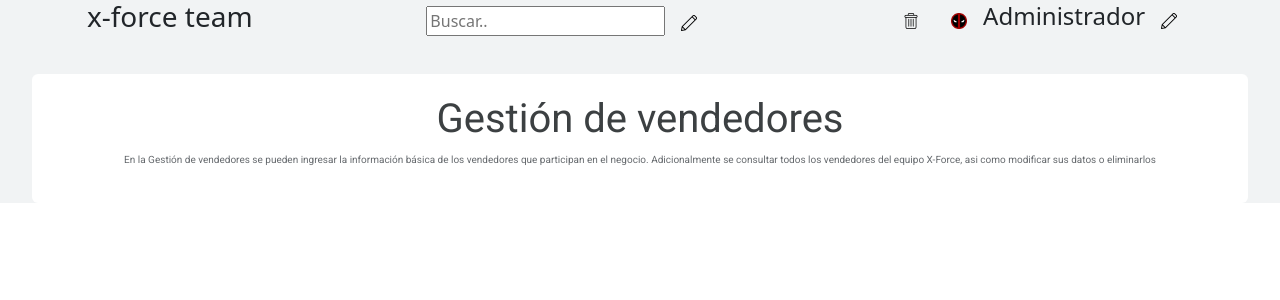
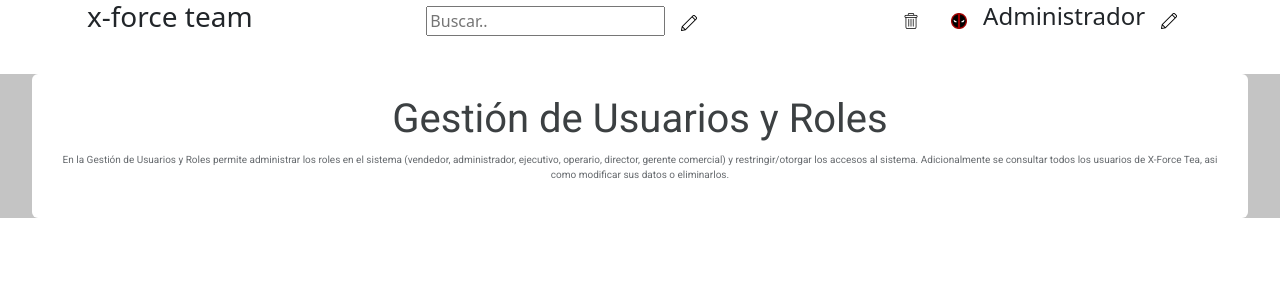
Before and after one commit to SebasGrammar/Proyecto, a React (Create React App) app in the folder frontend/: page /usuarios in a window 1280 px wide. Shown: the top 300 px of the page. Built offline with nearby package versions, Linux system fonts and the light colour scheme.

Commit message:
correcion error pantalla usuarios

```diff
--- a/frontend/src/App.js
+++ b/frontend/src/App.js
@@ -16,7 +16,7 @@ function App() {
     <Router>
       {loggedIn && <Navbar />}
       <Route path="/login" component={Login} />
-      <Route path="/" component={Header} exact />
+      <Route path="/usuarios" component={Header} exact />
       <Route path="/usuarios" component={Usuarios} />
     </Router>
   );
--- a/frontend/src/datasource/descripcion.json
+++ b/frontend/src/datasource/descripcion.json
@@ -4,7 +4,8 @@
         "cuerpo": "En la Gestión de ventas se pueden ingresar o registrar los pedidos realizados por los clientes. Tambien establecer el estados de una venta (creada, embalaje, despacho, en ruta, ubicación, recepción).  Adicionalmente se consultar todas las ventas realizadas, asi como modificarlas o eliminarlas."
     },
     {
-        "Gestión de vendedores": "En la Gestión de vendedores se pueden ingresar la información básica de los vendedores que participan en el negocio. Adicionalmente se consultar todos los vendedores del equipo X-Force, asi como modificar sus datos o eliminarlos"
+        "titulo": "Gestión de vendedores",
+        "cuerpo": "En la Gestión de vendedores se pueden ingresar la información básica de los vendedores que participan en el negocio. Adicionalmente se consultar todos los vendedores del equipo X-Force, asi como modificar sus datos o eliminarlos"
     },
     {
         "titulo": "Gestión de Usuarios y Roles",
--- a/frontend/src/datasource/navbar.json
+++ b/frontend/src/datasource/navbar.json
@@ -1,6 +1,7 @@
 [
     {
-        "admin": [
+        "rol":"admin",
+        "pestañas": [
             "inicio",
             "ventas",
             "vendedores",
--- a/frontend/src/screens/usuarios/Usuarios.js
+++ b/frontend/src/screens/usuarios/Usuarios.js
@@ -9,13 +9,11 @@ import 'bootstrap/dist/css/bootstrap.min.css';
 
 
 function Usuarios() {
+    let arreglo = Object.values(descripcion[2])
     return (
         <div className="pantalla">
-            <Header />
-
-            <Descripcion titulo={Object.keys(descripcion[1])} cuerpo={Object.values(descripcion[1])} />
+            <Descripcion titulo={arreglo[0]} cuerpo={arreglo[1]} />
         </div>
     );
 }
-
 export default Usuarios;
--- a/frontend/src/screens/usuarios/usuarios.css
+++ b/frontend/src/screens/usuarios/usuarios.css
@@ -1,4 +1,4 @@
 @import "../../colors.css";
 .pantalla{
-    background:var(--colorSecundario);
+    background:var(--colorTerciario);
 }
```
Also changed, not shown: frontend/src/components/navbar/navbar.js (+1 -12 lines).
